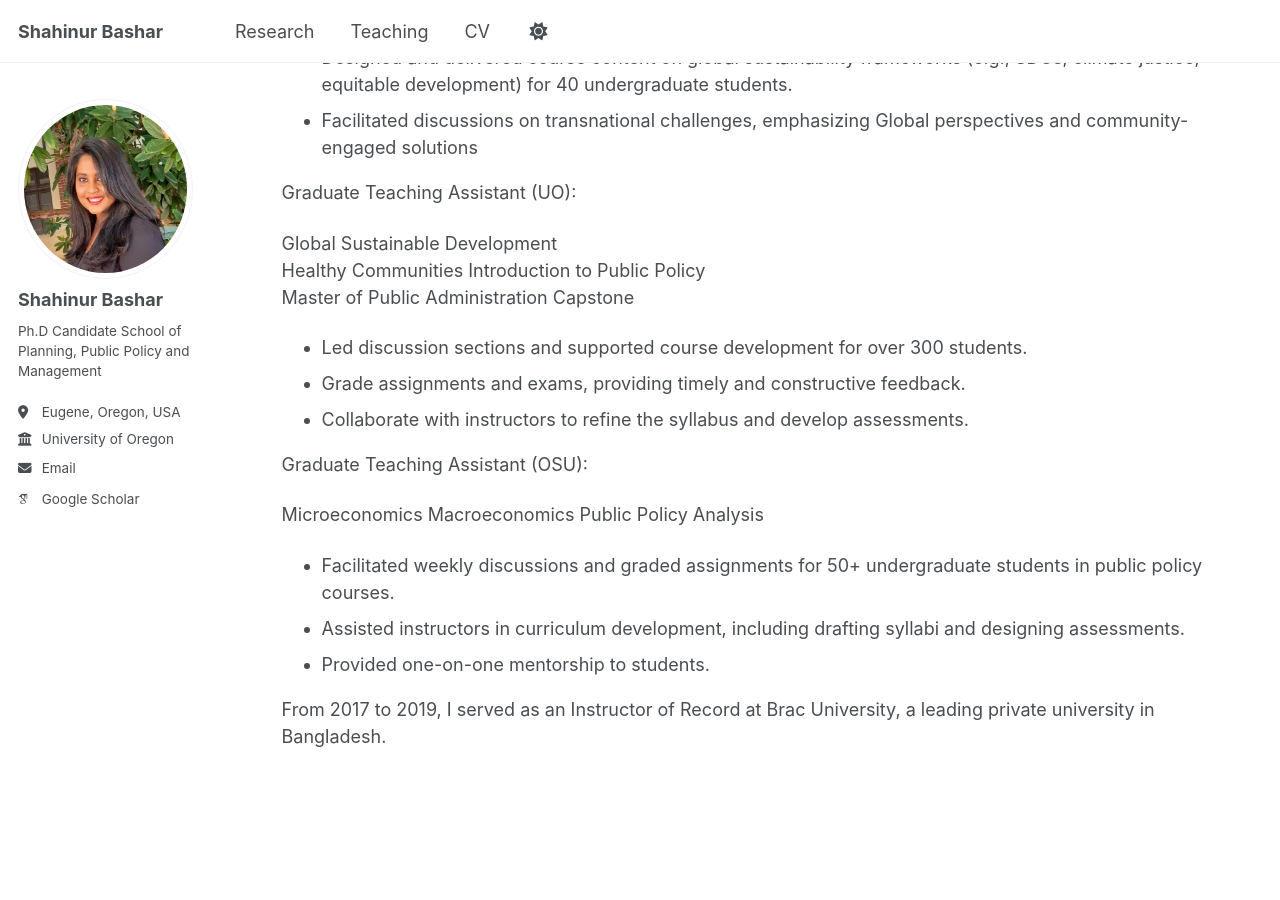
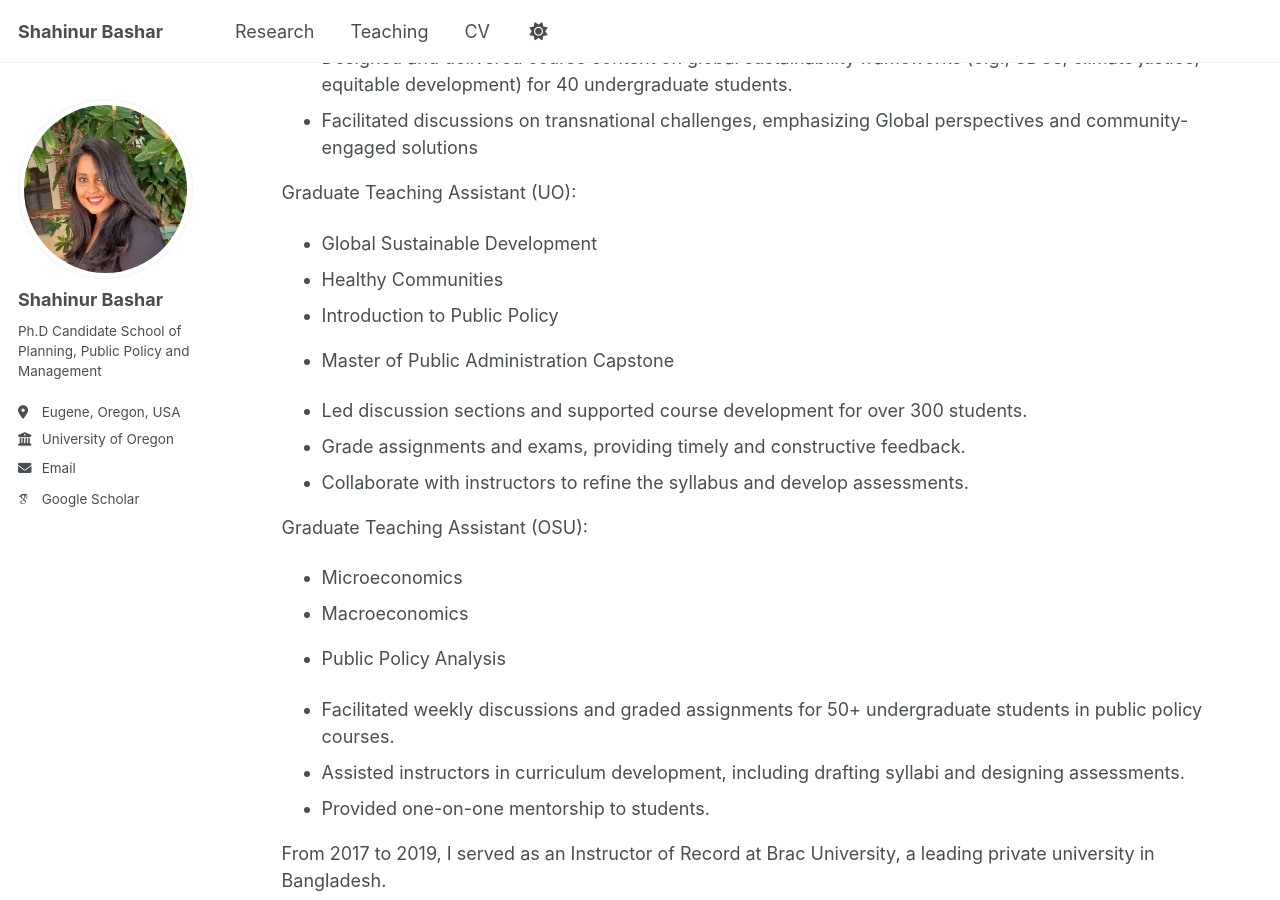
Before and after one commit to Shahinurbashar/Professional-Profile, a Jekyll site: the page built from _pages/teaching.md, in a window 1280 px wide and 900 px high, scrolled down 209 px. Built offline with Jekyll 4.4.1, drawn with Linux system fonts in a browser that asks for light colours; some web fonts are replaced; a script that is not in the unit is left out.

```diff
--- a/_pages/teaching.md
+++ b/_pages/teaching.md
@@ -12,10 +12,10 @@ Global Sustainable Development
 
 Graduate Teaching Assistant (UO):
 
-Global Sustainable Development
-Healthy Communities
-Introduction to Public Policy
-Master of Public Administration Capstone
+- Global Sustainable Development
+- Healthy Communities
+- Introduction to Public Policy
+- Master of Public Administration Capstone
 
 - Led discussion sections and supported course development for over 300 students.
 - Grade assignments and exams, providing timely and constructive feedback.
@@ -23,9 +23,9 @@ Master of Public Administration Capstone
 
 Graduate Teaching Assistant (OSU):
 
-Microeconomics
-Macroeconomics
-Public Policy Analysis
+- Microeconomics
+- Macroeconomics
+- Public Policy Analysis
 
 - Facilitated weekly discussions and graded assignments for 50+ undergraduate students in public policy courses.
 - Assisted instructors in curriculum development, including drafting syllabi and designing assessments.
```
